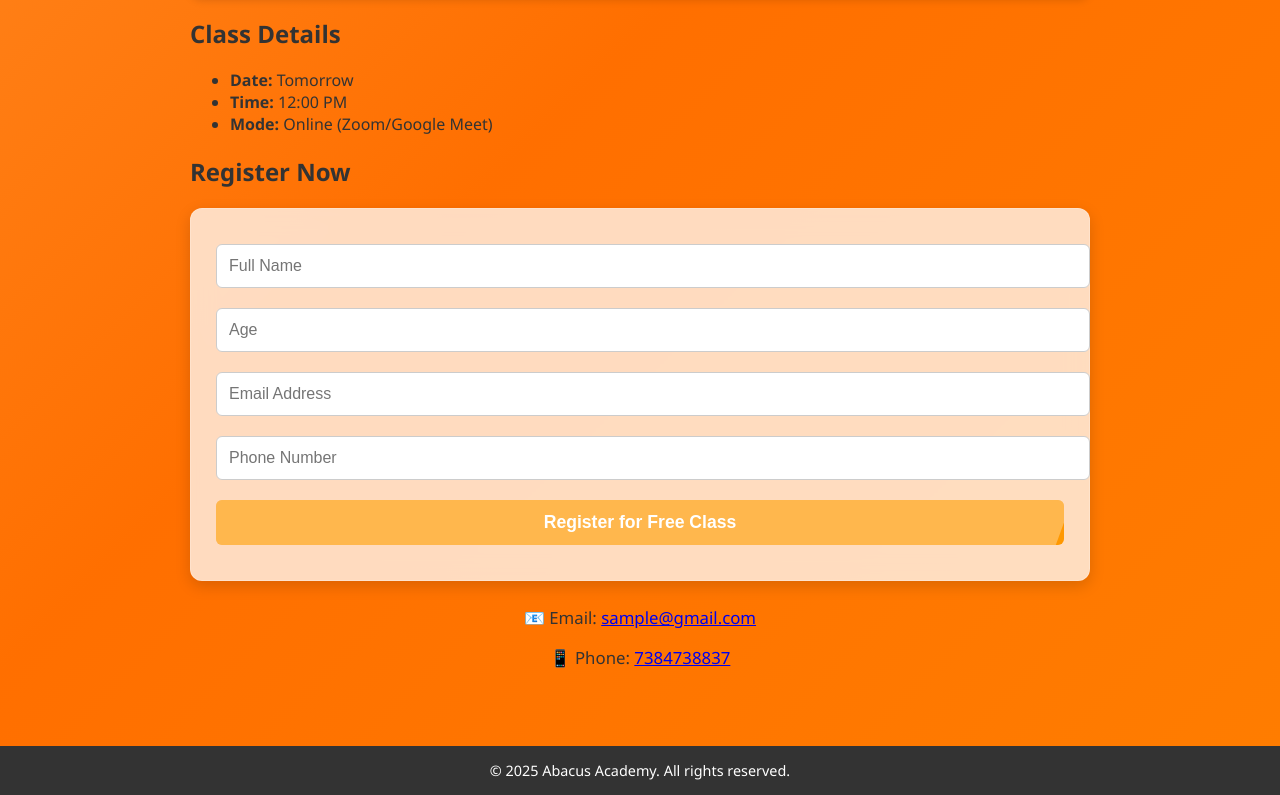
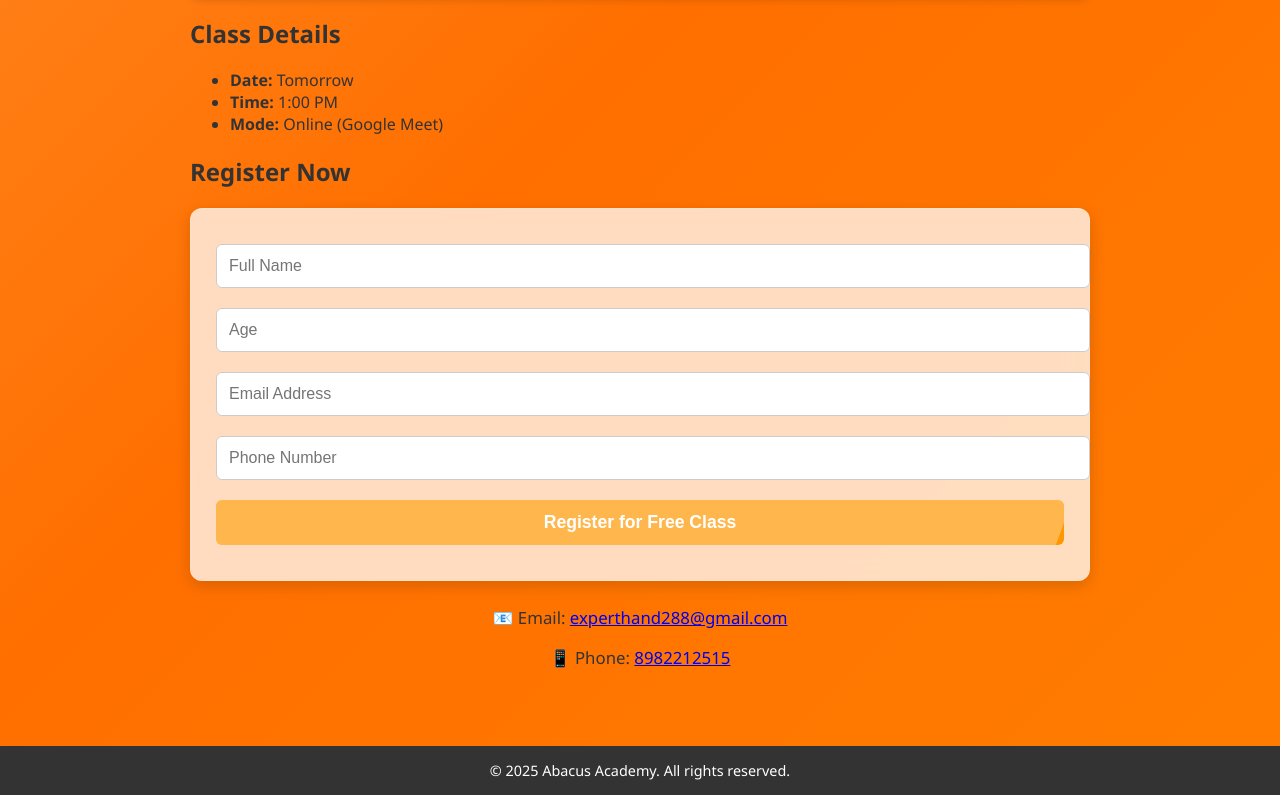
Before and after one commit to rishabh817/Abacus, a plain HTML site: page index.html in a window 1280 px wide. Shown: the part 1013-1808 px from the top of the page. Drawn offline with nearby package versions, Linux system fonts and the light colour scheme.

Commit message:
Add files via upload

```diff
--- a/index.html
+++ b/index.html
@@ -177,8 +177,8 @@
 <body>
 
 <header data-aos="fade-down">
-  <h1>Free 1-Day Online Abacus Class</h1>
-  <p>Tomorrow at 12 PM | Learn the Art of Mental Math!</p>
+  <h1>Free 1-Day Expert Hands Abacus/Vedic Math Classes</h1>
+  <p>Tomorrow at 1 PM | Learn the Art of Mental Math!</p>
 </header>
 
 <section>
@@ -210,8 +210,8 @@
   <h2 data-aos="fade-up">Class Details</h2>
   <ul data-aos="fade-up" data-aos-delay="200">
     <li><strong>Date:</strong> Tomorrow</li>
-    <li><strong>Time:</strong> 12:00 PM</li>
-    <li><strong>Mode:</strong> Online (Zoom/Google Meet)</li>
+    <li><strong>Time:</strong> 1:00 PM</li>
+    <li><strong>Mode:</strong> Online (Google Meet)</li>
   </ul>
 
   <h2 data-aos="fade-up">Register Now</h2>
@@ -224,8 +224,8 @@
   </form>
 
   <div class="contact" data-aos="fade-up">
-    <p>📧 Email: <a href="mailto:sample@gmail.com">sample@gmail.com</a></p>
-    <p>📱 Phone: <a href="tel:7384738837">7384738837</a></p>
+    <p>📧 Email: <a href="mailto:experthand288@gmail.com">experthand288@gmail.com</a></p>
+    <p>📱 Phone: <a href="tel:8982212515">8982212515</a></p>
   </div>
 </section>
 
```
